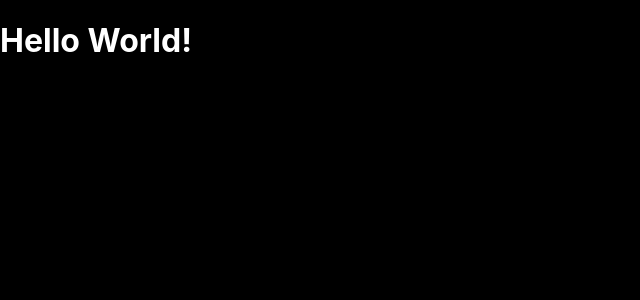
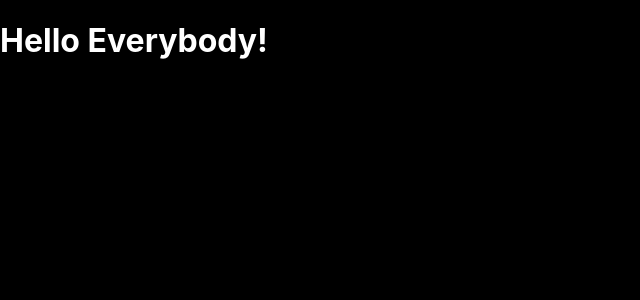
Before and after one commit to chriswolfdesign/chriswolfdesign, a React (Create React App) app: page / in a window 1280 px wide. Shown: the top 300 px of the page, without its empty margins (0-640 px from the left). Built offline with nearby package versions, Linux system fonts and the light colour scheme.

Commit message:
Checking that changes make it to github

```diff
--- a/src/App.js
+++ b/src/App.js
@@ -4,7 +4,7 @@ import './styles.css';
 function App() {
   return (
     <div style={appStyle}>
-      <h1>Hello World!</h1>
+      <h1>Hello Everybody!</h1>
     </div>
   );
 }
```
